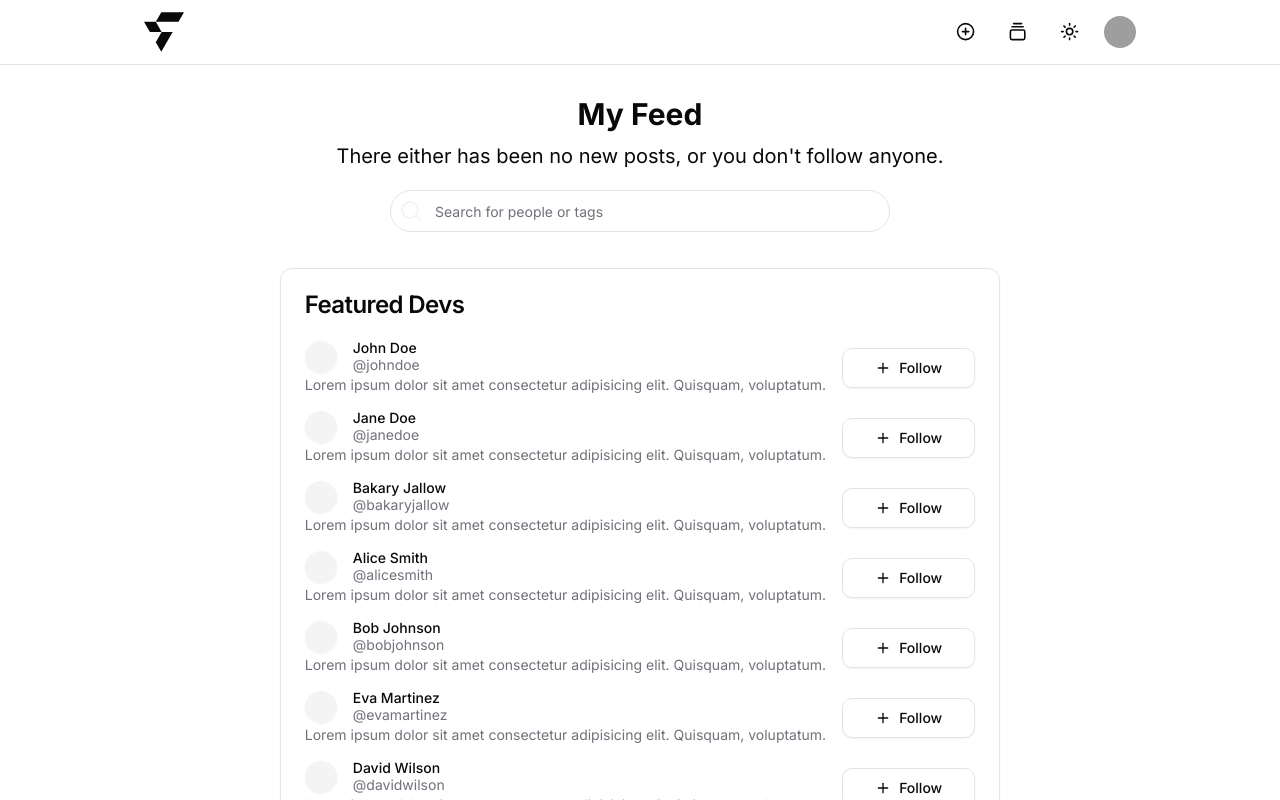
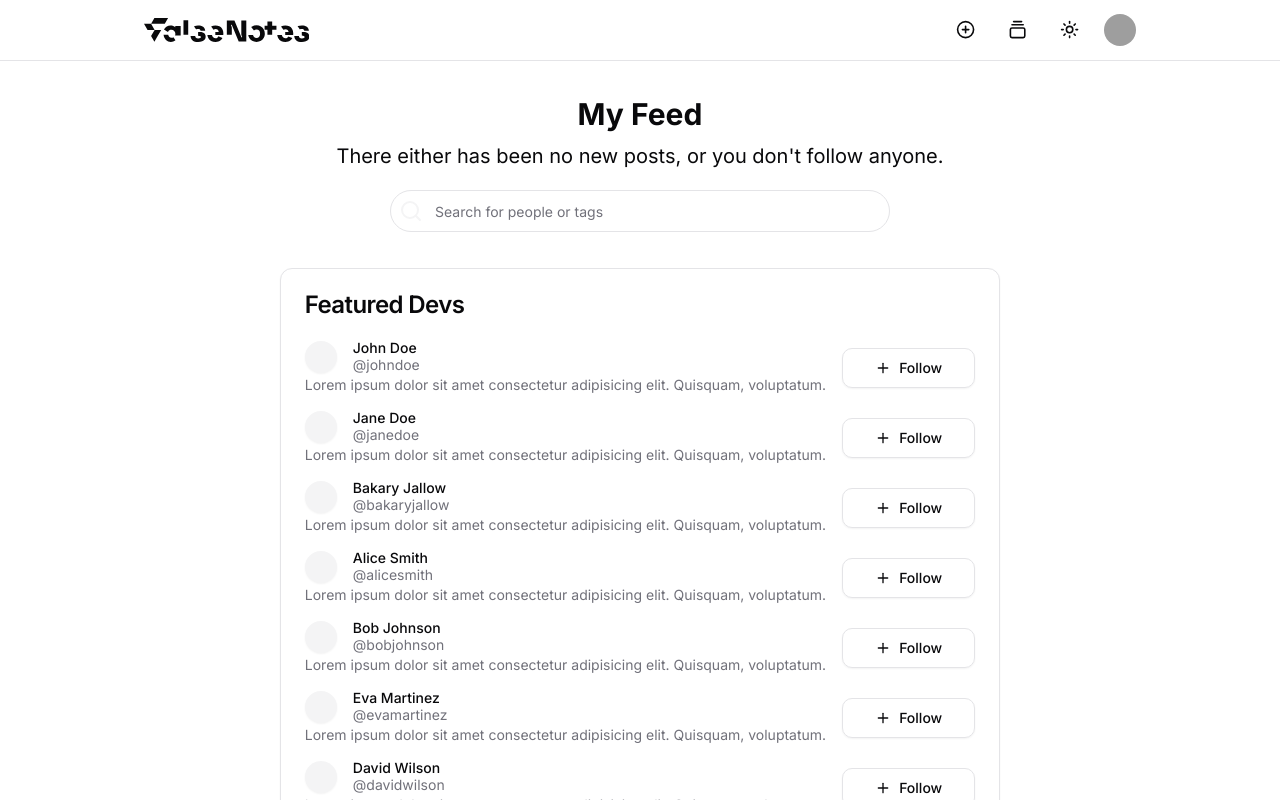
Before and after one commit to thebkht/FalseNote, a Next.js app: page / in a window 1280 px wide. Shown: the top 800 px of the page. Built offline with nearby package versions, Linux system fonts and the light colour scheme; grey boxes are pictures that could not be loaded.

Commit message:
Update logo

```diff
--- a/components/icon.tsx
+++ b/components/icon.tsx
@@ -1,8 +1,8 @@
 type IconProps = React.HTMLAttributes<SVGElement>;
 
 export const Icons = {
-     logo: (props: IconProps) => (
-          <svg xmlns="http://www.w3.org/2000/svg" viewBox="0 0 466.45 466" {...props} fill="none" className="h-8 w-auto md:h-10">
+     logoIcon: (props: IconProps) => (
+          <svg xmlns="http://www.w3.org/2000/svg" viewBox="0 0 466.45 466" {...props} fill="none" className="h-4 w-auto md:h-6">
                <path d="M205.57,232.99H68.75L0,113.71h137.48l0.01,0.03L205.57,232.99z M205.57,232.99l-68.41,118.69L201.32,463
    l68.74-119.26l63.83-110.73v-0.01H205.57z M201.32,3L137.5,113.71h265.13L466.45,3H201.32z" fill="currentColor" />
           </svg>
@@ -21,6 +21,51 @@ export const Icons = {
                     className="fill-primary/70 text-primary"
                />
           </svg>
+     ),
+     logo: (props: IconProps) => (
+<svg xmlns="http://www.w3.org/2000/svg" viewBox="0 0 689.11 100" {...props} fill="none" className="h-4 w-auto md:h-6">
+<path d="M44.23,49.49H14.79L0,23.82h29.58l0,0.01L44.23,49.49z M44.23,49.49L29.51,75.03l13.81,23.95l14.79-25.66
+	l13.73-23.83v0H44.23z M43.32,0L29.59,23.82h57.05L100.37,0H43.32z M129.86,94.11l1.08-0.9l-8.09-12.81l-1.26,0.53
+	c-1.71,0.72-3.76,1.09-6.1,1.09c-10.12,0-13.38-7.1-14.42-11.33l-0.3-1.22H81.44l0.26,1.84c1.14,7.94,4.63,15.14,9.82,20.26
+	c5.51,5.45,12.54,8.33,20.33,8.33C119.12,99.88,125.35,97.89,129.86,94.11z M152.81,72.67V32.92h-22.57v5.36
+	c-4.7-4.72-11.6-7.27-19.91-7.27l-0.31,0c-10.82,0-20.84,5.93-26.13,15.48l-0.73,1.32l16.59,10.61l0.79-1.64
+	c2.48-5.17,7.2-7.9,13.65-7.9c9.39,0,16.47,7.17,16.47,16.68c0,1.86-0.23,3.55-0.7,5.03l-0.65,2.09H152.81z M184.22,9.36v60.87
+	h-19.68V9.36H184.22z M255.61,70.36c-1.22-3.05-3.27-5.52-6.15-7.44c-2.74-1.82-6.16-3.28-10.25-4.37h-13.74v15.01
+	c3.49,0.5,6.14,1.05,7.94,1.65c2.58,0.86,3.87,2.19,3.87,4c0,1.81-0.9,3.24-2.71,4.3c-1.8,1.07-4.72,1.6-8.73,1.6
+	c-0.12,0-0.25,0-0.37,0c-4.15-0.05-7.17-0.97-9.04-2.76c-1.93-1.84-2.93-4.2-3.01-7.07h-19.43c0.41,7.79,3.28,13.84,8.61,18.14
+	c5.33,4.3,12.92,6.46,22.75,6.46h0.12c6.42-0.01,12-0.96,16.73-2.83c4.75-1.89,8.4-4.49,10.95-7.81c2.54-3.32,3.81-7.07,3.81-11.25
+	C256.96,75.14,256.51,72.6,255.61,70.36z M217.97,47.24c1.56-0.98,4.02-1.47,7.38-1.47h0.12c6.48,0.03,9.84,2.66,10.09,7.87h19.43
+	c-0.49-7.46-3.43-13.1-8.79-16.91c-5.37-3.81-12.2-5.72-20.48-5.72c-0.08,0-0.16,0-0.25,0c-6.13,0.02-11.42,1-15.87,2.94
+	c-0.53,0.23-1.05,0.47-1.54,0.72l9.34,12.96C217.58,47.5,217.77,47.37,217.97,47.24z M309.82,76.48c-0.83,2.36-2.2,4.22-4.11,5.57
+	c-1.97,1.4-4.43,2.09-7.38,2.09c-4.02,0-7.38-1.25-10.09-3.75c-2.71-2.5-4.39-5.84-5.04-10.03h-19.16
+	c0.51,4.55,1.75,8.75,3.73,12.61c2.67,5.21,6.62,9.33,11.87,12.36c5.24,3.04,11.52,4.55,18.82,4.55c8.61,0,15.57-2.25,20.91-6.76
+	c3.27-2.77,5.8-5.95,7.59-9.55L309.82,76.48z M326.13,45.46c-3.03-4.88-7.03-8.51-11.99-10.88c-4.96-2.38-10.31-3.57-16.05-3.57
+	c-7.08,0-13.18,1.43-18.32,4.3l10.08,13.18c2.3-1.48,5.17-2.22,8.62-2.22c3.69,0,6.68,1.07,8.98,3.2c2.29,2.14,3.61,5.17,3.93,9.1
+	h-14.15v11.81h33.08c0.25-1.89,0.37-4.18,0.37-6.89C330.68,56.34,329.16,50.34,326.13,45.46z M405.5,10.87v56.4
+	c0,1.57,0.25,3.12,0.74,4.64c0.49,1.53,1.19,3.24,2.1,5.14c0.41,0.98,0.62,1.77,0.62,2.35c0,0.99-0.54,1.48-1.61,1.48
+	c-0.74,0-1.36-0.49-1.85-1.48l-28.69-68.52h-31.66v59.36h20.78V41.54c0-1.56-0.25-3.11-0.74-4.64c-0.49-1.53-1.2-3.24-2.11-5.14
+	c-0.41-0.98-0.61-1.73-0.61-2.23c0-0.82,0.49-1.36,1.48-1.6c0.74-0.08,1.4,0.42,1.98,1.48l28.69,68.52h31.66V10.87H405.5z
+	 M499.25,47.85c-2.81-5.28-6.83-9.46-12.06-12.56c-5.24-3.09-11.36-4.64-18.36-4.64c-7.01,0-13.13,1.55-18.37,4.64
+	c-1.34,0.79-2.59,1.65-3.77,2.57l11.47,14.34c2.57-3.15,6.13-4.73,10.66-4.73c4.7,0,8.35,1.69,10.94,5.07
+	c2.6,3.38,3.9,7.63,3.9,12.73c0,1.84-0.17,3.58-0.52,5.19c-0.59,2.87-1.72,5.39-3.39,7.54c-2.59,3.39-6.24,5.07-10.94,5.07
+	c-4.7,0-8.35-1.69-10.95-5.07c-1.66-2.16-2.79-4.67-3.38-7.54h-19.97c0.56,4.36,1.85,8.45,3.87,12.25
+	c2.8,5.27,6.82,9.46,12.06,12.55c5.24,3.09,11.36,4.64,18.37,4.64c7,0,13.12-1.55,18.36-4.64c5.24-3.1,9.26-7.28,12.06-12.55
+	c2.01-3.8,3.31-7.89,3.87-12.25c0.22-1.69,0.33-3.42,0.33-5.19C503.45,58.94,502.05,53.12,499.25,47.85z M514.33,48.47h-11.87V32.64
+	h11.87V14.83h19.79v17.81h17.81v15.83h-17.81v21.77h-19.79V48.47z M601.02,76.59c-0.83,2.36-2.2,4.22-4.11,5.57
+	c-1.97,1.4-4.43,2.09-7.38,2.09c-4.02,0-7.38-1.25-10.09-3.75c-2.71-2.5-4.39-5.84-5.04-10.03h-19.16
+	c0.51,4.55,1.75,8.75,3.73,12.61c2.67,5.21,6.62,9.33,11.87,12.36c5.24,3.04,11.52,4.55,18.82,4.55c8.61,0,15.57-2.25,20.91-6.76
+	c3.27-2.77,5.8-5.95,7.59-9.55L601.02,76.59z M617.33,45.58c-3.03-4.88-7.03-8.51-11.99-10.88c-4.96-2.38-10.31-3.57-16.05-3.57
+	c-7.08,0-13.18,1.43-18.32,4.3l10.07,13.18c2.3-1.48,5.17-2.22,8.62-2.22c3.69,0,6.68,1.07,8.98,3.2c2.29,2.14,3.61,5.17,3.93,9.1
+	h-14.15v11.81h33.08c0.25-1.89,0.37-4.18,0.37-6.89C621.88,56.46,620.37,50.45,617.33,45.58z M687.75,70.21
+	c-1.22-3.05-3.27-5.52-6.15-7.44c-2.74-1.82-6.16-3.28-10.25-4.37h-13.74v15.01c3.49,0.5,6.14,1.05,7.94,1.65
+	c2.58,0.86,3.87,2.19,3.87,4c0,1.81-0.9,3.24-2.71,4.3c-1.8,1.07-4.72,1.6-8.73,1.6c-0.12,0-0.25,0-0.37,0
+	c-4.15-0.05-7.17-0.97-9.04-2.76c-1.93-1.84-2.93-4.2-3.01-7.07h-19.43c0.41,7.79,3.28,13.84,8.61,18.14
+	c5.33,4.3,12.92,6.46,22.75,6.46h0.12c6.42-0.01,12-0.96,16.73-2.83c4.75-1.89,8.4-4.49,10.95-7.81c2.54-3.32,3.81-7.07,3.81-11.25
+	C689.11,74.98,688.66,72.44,687.75,70.21z M650.12,47.08c1.56-0.98,4.02-1.47,7.38-1.47h0.12c6.48,0.03,9.84,2.66,10.09,7.87h19.43
+	c-0.49-7.46-3.43-13.1-8.79-16.91c-5.37-3.81-12.2-5.72-20.48-5.72c-0.08,0-0.16,0-0.25,0c-6.13,0.02-11.42,1-15.87,2.94
+	c-0.53,0.23-1.05,0.47-1.54,0.72l9.34,12.96C649.73,47.34,649.92,47.21,650.12,47.08z" fill="currentColor"/>
+</svg>
+
      ),
      twitter: (props: IconProps) => (
           <svg xmlns="http://www.w3.org/2000/svg" viewBox="0 0 24 24" {...props}>
```
